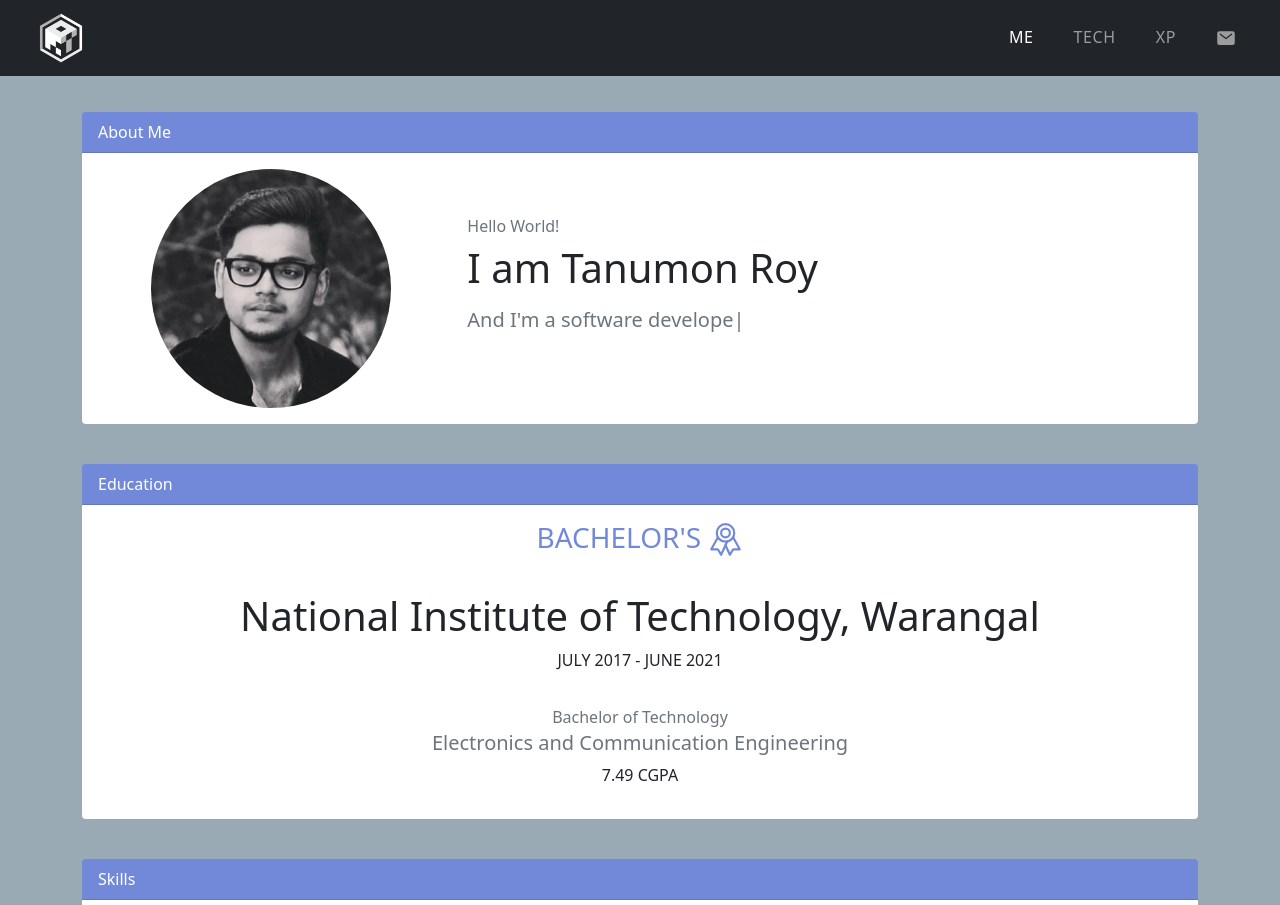
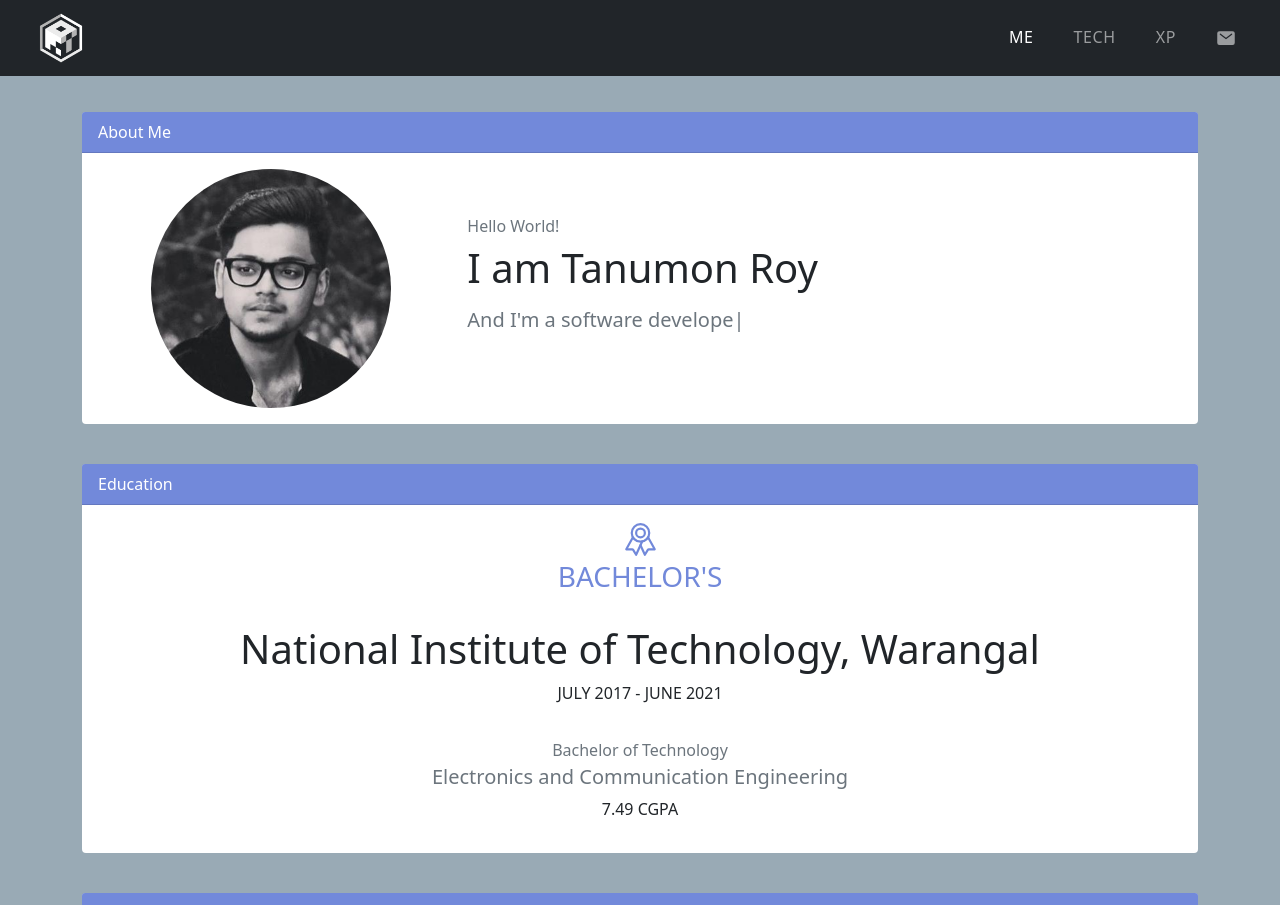
Before and after one commit to t-ROY-coder/portfolio-website, a React (Create React App) app: page / in a window 1280 px wide. Shown: the top 905 px of the page. Built offline with nearby package versions, Linux system fonts and the light colour scheme.

Commit message:
minor updates

```diff
--- a/src/components/Education.js
+++ b/src/components/Education.js
@@ -9,7 +9,9 @@ function Education() {
           <div class="card-body section-container">
             <div className="row">
               <h3 class="card-title section-title">
-                Bachelor's <ion-icon name="ribbon-outline"></ion-icon>
+                <ion-icon name="ribbon-outline"></ion-icon>
+                <br />
+                Bachelor's
               </h3>
               <div className="section-subtitle">
                 <h1>National Institute of Technology, Warangal</h1>
--- a/src/components/Skills.js
+++ b/src/components/Skills.js
@@ -6,7 +6,7 @@ function Skills() {
     <>
       <div className="container skills-container">
         <div class="card">
-          <div class="card-header">Skills</div>
+          <div class="card-header">Technical Skills</div>
           <div class="card-body section-container">
             <div className="row">
               <div className="col-lg-3">
```
